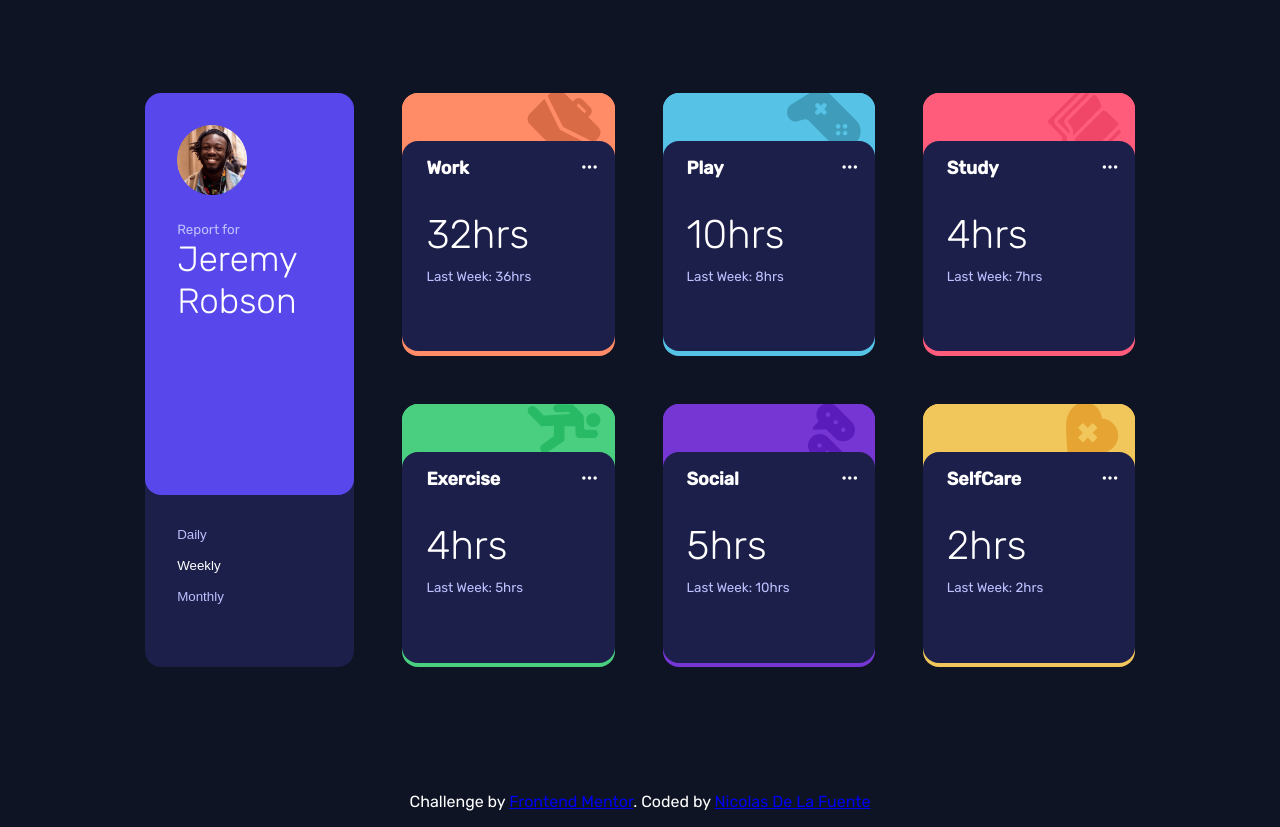
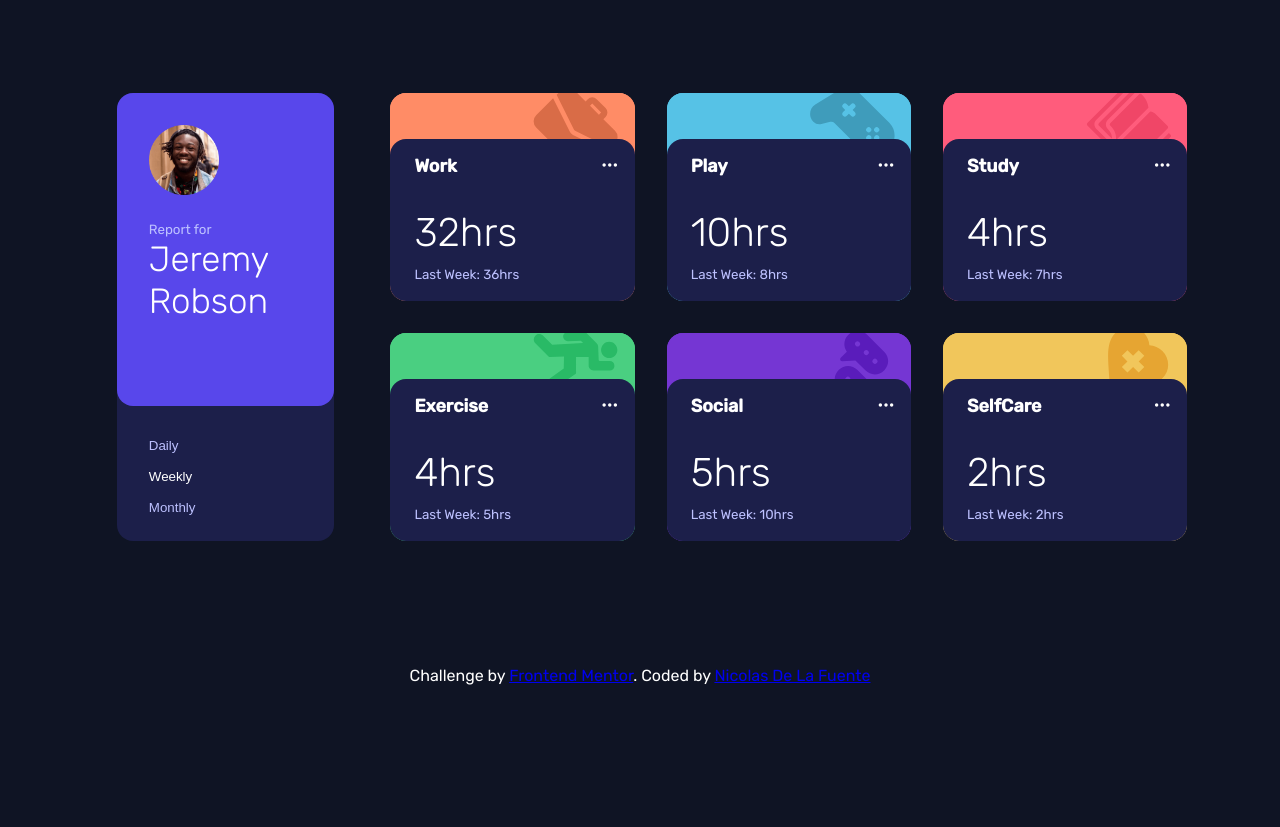
Before and after one commit to NicoDeLaFuente/time-tracking-dashboard-frontendmentor, a plain HTML site: page index.html in a window 1280 px wide. After the commit the page ends 800 px from the top, so only its background shows below. Drawn offline with nearby package versions, Linux system fonts and the light colour scheme.

Commit message:
fixing style

```diff
--- a/style/style.css
+++ b/style/style.css
@@ -11,34 +11,21 @@ body {
 }
 
 .dashboard-big {
-    display:flex;
-    justify-content: center;
-    align-items: center;
-    gap:3rem;
-    padding: 5.8rem;
-    height: 95vh;
-
-}
-
-.dashboard {
-    flex: .7;
-    display: grid;
-    grid-template-columns: 1fr 1fr 1fr;
+    display:grid;
+    grid-template-columns: 1fr 3fr;
     grid-template-rows: 1fr 1fr;
     grid-template-areas:
-     "work-card play-card study-card"
-     "exercise-card social-card selfcare-card";
-    gap: 3rem;
-    height: 100%;
-
+    " big-card dashboard "
+    " big-card dashboard ";
+    gap:2rem;
+    padding: 5.8rem;
 }
 
 .big-card {
-    /* grid-area: big-card; */
-    flex:.2;
-    height: 100%;
+    grid-area: big-card;
     background-color: hsl(235, 46%, 20%);
     border-radius: 1rem;
+    margin: 0 1.5rem;
 }
 
 .big-card-top {
@@ -98,6 +85,19 @@ body {
     color: white;
 }
 
+.dashboard {
+    grid-area: dashboard;
+    display: grid;
+    grid-template-columns: 1fr 1fr 1fr;
+    grid-template-rows: 1fr 1fr;
+    grid-template-areas:
+     "work-card play-card study-card"
+     "exercise-card social-card selfcare-card";
+    gap: 2rem;
+    height: 100%;
+
+}
+
 .work-card {
     grid-area: work-card;
     background-color: hsl(15, 100%, 70%);
@@ -114,8 +114,6 @@ body {
     image-orientation: 25deg;
     border-radius: 1rem;
     height: 3rem;
-    display:flex;
-    justify-content: flex-end;
 }
 
 .play-card {
@@ -134,8 +132,6 @@ body {
     image-orientation: 25deg;
     border-radius: 1rem 1rem 0 0;
     height: 3rem;
-    display:flex;
-    justify-content: flex-end;
 }
 
 .study-card {
@@ -154,8 +150,6 @@ body {
     image-orientation: 25deg;
     border-radius: 1rem 1rem 0 0;
     height: 3rem;
-    display:flex;
-    justify-content: flex-end;
 }
 
 .exercise-card {
@@ -174,8 +168,6 @@ body {
     image-orientation: 25deg;
     border-radius: 1rem 1rem 0 0;
     height: 3rem;
-    display:flex;
-    justify-content: flex-end;
 }
 
 .social-card {
@@ -194,8 +186,6 @@ body {
     image-orientation: 25deg;
     border-radius: 1rem 1rem 0 0;
     height: 3rem;
-    display:flex;
-    justify-content: flex-end;
 }
 
 .selfcare-card {
@@ -213,15 +203,12 @@ body {
     image-orientation: 25deg;
     border-radius: 1rem 1rem 0 0;
     height: 3rem;
-    display:flex;
-    justify-content: flex-end;
 }
 
 
 .small-card {
     display:flex;
     flex-direction: column;
-
     border-radius: 1rem;
     cursor: pointer;
 }
@@ -279,14 +266,13 @@ body {
 @media (max-width: 375px) {
 
     .dashboard-big {
+        display:flex;
         flex-direction: column;
-        max-height: none;
         padding:3rem;
         gap: 2rem;
     }
 
     .dashboard {
-        flex:0;
         display: flex;
         flex-direction: column;
         justify-content: center;
@@ -295,7 +281,7 @@ body {
     }
 
     .big-card {
-        flex:0;
+        margin:0;
     }
     .big-card-top {
         flex-direction: row;
@@ -325,3 +311,4 @@ body {
         font-size: 28px;
     }
 }
+ */
```
